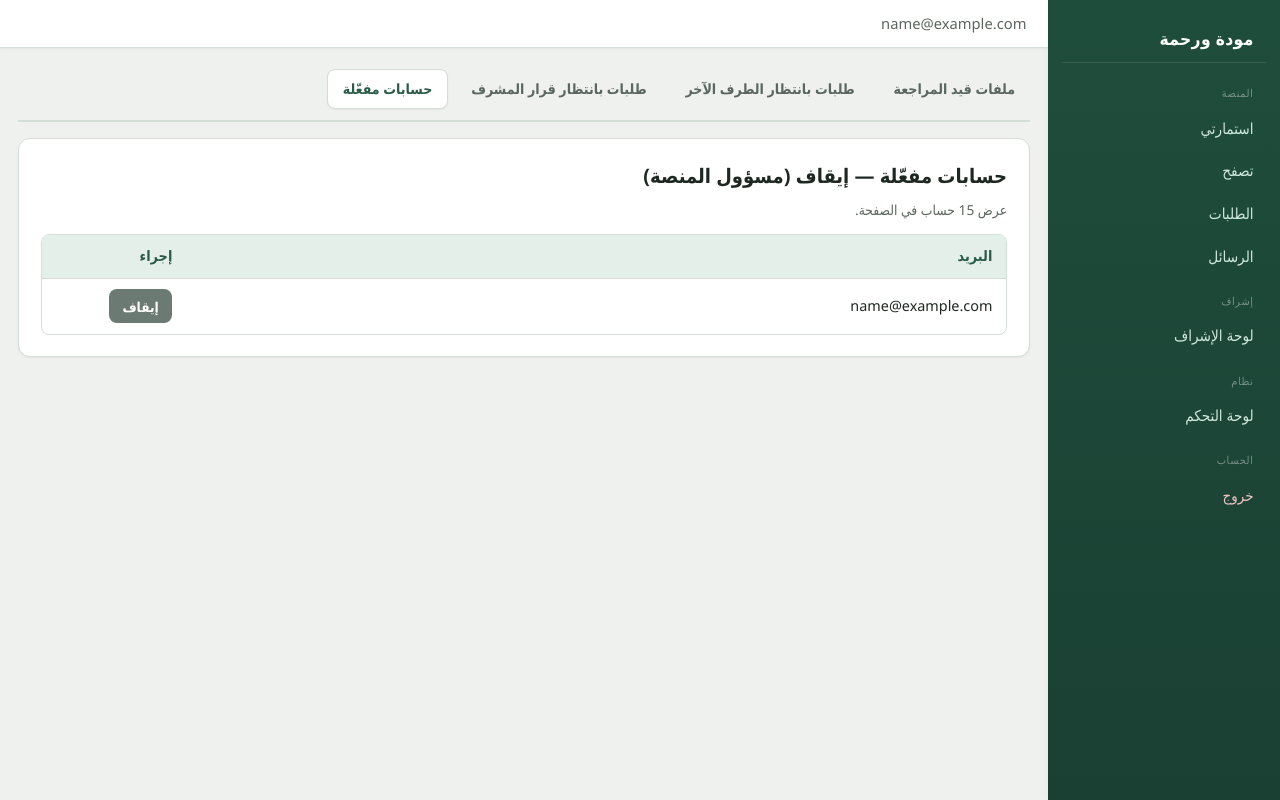
After one commit to mustafajuba98/Mawdah-W-Rahmah, a Django app: page /moderation/accounts/active/ in a window 1280 px wide. The commit adds this page. Run offline with Django 5.2, Linux system fonts and the light colour scheme; a user stored in the database is signed in; tables that the repository leaves empty hold one stand-in row (values such as "Sample post"); parts of the project's set-up code (start-up, migrations or seed data) failed here and were passed over.

Commit message:
Moderation: tabbed sections with pagination; show intros awaiting recipient; stricter intro resend rules
Made-with: Cursor

```diff
--- a/apps/moderation/urls.py
+++ b/apps/moderation/urls.py
@@ -4,6 +4,18 @@ from . import views
 
 urlpatterns = [
     path("", views.moderation_home, name="moderation_home"),
+    path("profiles/pending/", views.moderation_pending_profiles, name="moderation_pending_profiles"),
+    path(
+        "intros/waiting-recipient/",
+        views.moderation_intros_waiting_recipient,
+        name="moderation_intros_waiting_recipient",
+    ),
+    path(
+        "intros/waiting-decision/",
+        views.moderation_intros_waiting_decision,
+        name="moderation_intros_waiting_decision",
+    ),
+    path("accounts/active/", views.moderation_active_accounts, name="moderation_active_accounts"),
     path("profiles/<int:pk>/approve/", views.approve_profile, name="moderation_approve_profile"),
     path("profiles/<int:pk>/reject/", views.reject_profile, name="moderation_reject_profile"),
     path("users/<int:pk>/suspend/", views.suspend_user, name="moderation_suspend_user"),
--- a/apps/moderation/views.py
+++ b/apps/moderation/views.py
@@ -1,12 +1,14 @@
 from django.contrib import messages
 from django.contrib.auth.decorators import user_passes_test
+from django.core.paginator import EmptyPage, PageNotAnInteger, Paginator
 from django.shortcuts import get_object_or_404, redirect, render
-from django.utils import timezone
 
 from apps.accounts.models import User
 from apps.matching.models import IntroductionRequest
 from apps.matching.services import apply_moderator_decision
 from services.audit import log_action
+
+PER_PAGE = 15
 
 
 def _is_moderation_staff(u):
@@ -22,29 +24,83 @@ def _is_platform_admin(u):
     )
 
 
+def _paginate(request, queryset):
+    paginator = Paginator(queryset, PER_PAGE)
+    p = request.GET.get("page") or 1
+    try:
+        return paginator.page(p)
+    except PageNotAnInteger:
+        return paginator.page(1)
+    except EmptyPage:
+        return paginator.page(paginator.num_pages)
+
+
+def _moderation_ctx(request, tab: str):
+    return {
+        "moderation_tab": tab,
+        "show_accounts_tab": _is_platform_admin(request.user),
+    }
+
+
 @user_passes_test(_is_moderation_staff)
 def moderation_home(request):
-    pending_users = User.objects.filter(
-        profile_status=User.ProfileStatus.PENDING_REVIEW,
-    ).select_related("applicant_profile")
-    pending_intros = IntroductionRequest.objects.filter(
-        status=IntroductionRequest.Status.PENDING_MODERATOR,
-    ).select_related("requester", "recipient")
-    active_for_suspend = []
-    if _is_platform_admin(request.user):
-        active_for_suspend = User.objects.filter(
-            profile_status=User.ProfileStatus.ACTIVE,
-        ).order_by("email")[:100]
-    return render(
-        request,
-        "moderation/home.html",
-        {
-            "pending_users": pending_users,
-            "pending_intros": pending_intros,
-            "active_for_suspend": active_for_suspend,
-            "is_platform_admin": _is_platform_admin(request.user),
-        },
+    return redirect("moderation_pending_profiles")
+
+
+@user_passes_test(_is_moderation_staff)
+def moderation_pending_profiles(request):
+    qs = (
+        User.objects.filter(profile_status=User.ProfileStatus.PENDING_REVIEW)
+        .select_related("applicant_profile")
+        .order_by("-date_joined")
     )
+    ctx = _moderation_ctx(request, "profiles")
+    ctx["page_obj"] = _paginate(request, qs)
+    return render(request, "moderation/pending_profiles.html", ctx)
+
+
+@user_passes_test(_is_moderation_staff)
+def moderation_intros_waiting_recipient(request):
+    qs = (
+        IntroductionRequest.objects.filter(status=IntroductionRequest.Status.PENDING)
+        .select_related(
+            "requester",
+            "recipient",
+            "requester__applicant_profile",
+            "recipient__applicant_profile",
+        )
+        .order_by("-created_at")
+    )
+    ctx = _moderation_ctx(request, "intros_recipient")
+    ctx["page_obj"] = _paginate(request, qs)
+    return render(request, "moderation/intros_waiting_recipient.html", ctx)
+
+
+@user_passes_test(_is_moderation_staff)
+def moderation_intros_waiting_decision(request):
+    qs = (
+        IntroductionRequest.objects.filter(
+            status=IntroductionRequest.Status.PENDING_MODERATOR,
+        )
+        .select_related(
+            "requester",
+            "recipient",
+            "requester__applicant_profile",
+            "recipient__applicant_profile",
+        )
+        .order_by("-created_at")
+    )
+    ctx = _moderation_ctx(request, "intros_mod")
+    ctx["page_obj"] = _paginate(request, qs)
+    return render(request, "moderation/intros_waiting_decision.html", ctx)
+
+
+@user_passes_test(_is_platform_admin)
+def moderation_active_accounts(request):
+    qs = User.objects.filter(profile_status=User.ProfileStatus.ACTIVE).order_by("email")
+    ctx = _moderation_ctx(request, "accounts")
+    ctx["page_obj"] = _paginate(request, qs)
+    return render(request, "moderation/active_accounts.html", ctx)
 
 
 @user_passes_test(_is_moderation_staff)
@@ -56,7 +112,7 @@ def approve_profile(request, pk):
         u.save(update_fields=["profile_status", "is_active"])
         log_action(request.user, "profile_approved", target_user=u, metadata={})
         messages.success(request, "تم تفعيل الملف.")
-        return redirect("moderation_home")
+        return redirect("moderation_pending_profiles")
     return render(request, "moderation/confirm_profile.html", {"target_user": u, "action": "approve"})
 
 
@@ -69,7 +125,7 @@ def reject_profile(request, pk):
         u.save(update_fields=["profile_status", "is_active"])
         log_action(request.user, "profile_rejected", target_user=u, metadata={})
         messages.warning(request, "تم رفض الملف وإيقاف الدخول.")
-        return redirect("moderation_home")
+        return redirect("moderation_pending_profiles")
     return render(request, "moderation/confirm_profile.html", {"target_user": u, "action": "reject"})
 
 
@@ -78,14 +134,14 @@ def suspend_user(request, pk):
     u = get_object_or_404(User, pk=pk)
     if u.is_superuser:
         messages.error(request, "لا يمكن إيقاف مدير النظام.")
-        return redirect("moderation_home")
+        return redirect("moderation_active_accounts")
     if request.method == "POST":
         u.profile_status = User.ProfileStatus.SUSPENDED
         u.is_active = False
         u.save(update_fields=["profile_status", "is_active"])
         log_action(request.user, "user_suspended", target_user=u, metadata={})
         messages.warning(request, "تم إيقاف الحساب.")
-        return redirect("moderation_home")
+        return redirect("moderation_active_accounts")
     return render(request, "moderation/suspend.html", {"target_user": u})
 
 
@@ -94,11 +150,11 @@ def decide_intro(request, pk):
     intro = get_object_or_404(IntroductionRequest, pk=pk)
     if intro.status != IntroductionRequest.Status.PENDING_MODERATOR:
         messages.error(request, "الطلب ليس بانتظار المشرف.")
-        return redirect("moderation_home")
+        return redirect("moderation_intros_waiting_decision")
     if request.method == "POST":
         approve = request.POST.get("decision") == "approve"
         notes = request.POST.get("notes", "")[:4000]
         apply_moderator_decision(intro, request.user, approve, notes)
         messages.success(request, "تم تسجيل قرار المشرف.")
-        return redirect("moderation_home")
+        return redirect("moderation_intros_waiting_decision")
     return render(request, "moderation/decide_intro.html", {"intro": intro})
--- a/static/css/app.css
+++ b/static/css/app.css
@@ -302,6 +302,70 @@ ul.errorlist li { background: #ffebee; padding: 0.4rem 0.55rem; margin: 0.2rem 0
 .conv-row .chev { color: var(--text-muted); font-size: 1.2rem; }
 
 /* ——— إشراف ——— */
+main.page-main:has(.moderation-layout) {
+  max-width: 1120px;
+}
+.moderation-layout { width: 100%; }
+.mod-tabs {
+  display: flex;
+  flex-wrap: wrap;
+  gap: 0.35rem 0.5rem;
+  margin-bottom: 1rem;
+  padding-bottom: 0.65rem;
+  border-bottom: 2px solid var(--border);
+}
+.mod-tab {
+  display: inline-flex;
+  align-items: center;
+  padding: 0.5rem 0.9rem;
+  border-radius: var(--radius-sm);
+  font-size: 0.88rem;
+  font-weight: 600;
+  color: var(--text-muted);
+  text-decoration: none;
+  border: 1px solid transparent;
+  transition: background .15s, color .15s, border-color .15s;
+}
+.mod-tab:hover {
+  background: var(--primary-soft);
+  color: var(--primary);
+}
+.mod-tab.is-active {
+  background: var(--bg-elevated);
+  color: var(--primary);
+  border-color: var(--border);
+  box-shadow: var(--shadow-sm);
+}
+.mod-tab-panel h1 { font-size: 1.25rem; }
+.intro-msg-preview {
+  margin-top: 0.5rem;
+  padding: 0.65rem 0.85rem;
+  background: #f4f7f5;
+  border-radius: var(--radius-sm);
+  border: 1px solid var(--border);
+  font-size: 0.9rem;
+  line-height: 1.5;
+  white-space: pre-wrap;
+  word-break: break-word;
+}
+.mod-row-stack {
+  flex-direction: column;
+  align-items: stretch;
+}
+.mod-row-stack .actions {
+  margin-top: 0.65rem;
+  justify-content: flex-end;
+}
+.mod-subhint { font-size: 0.86rem; margin: -0.35rem 0 0.85rem; }
+.mod-empty { margin: 0; padding: 0.35rem 0; }
+.mod-pagination {
+  margin-top: 1rem;
+  display: flex;
+  align-items: center;
+  flex-wrap: wrap;
+  gap: 0.5rem 1rem;
+}
+
 .mod-section { margin-bottom: 1.5rem; }
 .mod-section h2 {
   font-size: 1.1rem;
--- /dev/null
+++ b/templates/moderation/_pagination.html
@@ -0,0 +1,11 @@
+{% if page_obj.paginator.num_pages > 1 %}
+<nav class="pagination-bar mod-pagination" aria-label="ترقيم الصفحات">
+  {% if page_obj.has_previous %}
+    <a href="?page={{ page_obj.previous_page_number }}">السابق</a>
+  {% endif %}
+  <span>صفحة {{ page_obj.number }} من {{ page_obj.paginator.num_pages }} ({{ page_obj.paginator.count }} عنصر)</span>
+  {% if page_obj.has_next %}
+    <a href="?page={{ page_obj.next_page_number }}">التالي</a>
+  {% endif %}
+</nav>
+{% endif %}
--- /dev/null
+++ b/templates/moderation/_tabs.html
@@ -0,0 +1,20 @@
+<nav class="mod-tabs" aria-label="أقسام الإشراف">
+  <a
+    href="{% url 'moderation_pending_profiles' %}"
+    class="mod-tab {% if moderation_tab == 'profiles' %}is-active{% endif %}"
+  >ملفات قيد المراجعة</a>
+  <a
+    href="{% url 'moderation_intros_waiting_recipient' %}"
+    class="mod-tab {% if moderation_tab == 'intros_recipient' %}is-active{% endif %}"
+  >طلبات بانتظار الطرف الآخر</a>
+  <a
+    href="{% url 'moderation_intros_waiting_decision' %}"
+    class="mod-tab {% if moderation_tab == 'intros_mod' %}is-active{% endif %}"
+  >طلبات بانتظار قرار المشرف</a>
+  {% if show_accounts_tab %}
+  <a
+    href="{% url 'moderation_active_accounts' %}"
+    class="mod-tab {% if moderation_tab == 'accounts' %}is-active{% endif %}"
+  >حسابات مفعّلة</a>
+  {% endif %}
+</nav>
--- /dev/null
+++ b/templates/moderation/active_accounts.html
@@ -0,0 +1,34 @@
+{% extends "base.html" %}
+{% block title %}حسابات مفعّلة — إشراف{% endblock %}
+{% block content %}
+<div class="moderation-layout">
+  {% include "moderation/_tabs.html" %}
+  <div class="card mod-tab-panel">
+    <h1 style="margin-top:0;">حسابات مفعّلة — إيقاف (مسؤول المنصة)</h1>
+    <p class="muted mod-subhint">عرض {{ page_obj.paginator.per_page }} حساب في الصفحة.</p>
+    {% if page_obj.paginator.count %}
+    <div class="table-wrap">
+      <table class="data-table">
+        <thead>
+          <tr>
+            <th>البريد</th>
+            <th style="width:9rem;">إجراء</th>
+          </tr>
+        </thead>
+        <tbody>
+          {% for u in page_obj %}
+          <tr>
+            <td>{{ u.email }}</td>
+            <td><a class="btn btn-sm btn-secondary" style="margin:0;" href="{% url 'moderation_suspend_user' u.pk %}">إيقاف</a></td>
+          </tr>
+          {% endfor %}
+        </tbody>
+      </table>
+    </div>
+    {% else %}
+    <p class="muted mod-empty">لا يوجد.</p>
+    {% endif %}
+    {% include "moderation/_pagination.html" %}
+  </div>
+</div>
+{% endblock %}
--- a/templates/moderation/confirm_profile.html
+++ b/templates/moderation/confirm_profile.html
@@ -4,6 +4,6 @@
   <h1>{% if action == "approve" %}تفعيل الملف{% else %}رفض الملف{% endif %}</h1>
   <p>{{ target_user.email }}</p>
   <form method="post">{% csrf_token %}<button type="submit" class="btn">تأكيد</button></form>
-  <a class="btn btn-secondary" href="{% url 'moderation_home' %}">رجوع</a>
+  <a class="btn btn-secondary" href="{% url 'moderation_pending_profiles' %}">رجوع</a>
 </div>
 {% endblock %}
--- a/templates/moderation/suspend.html
+++ b/templates/moderation/suspend.html
@@ -4,6 +4,6 @@
   <h1>إيقاف حساب</h1>
   <p>{{ target_user.email }}</p>
   <form method="post">{% csrf_token %}<button type="submit" class="btn btn-secondary">تأكيد الإيقاف</button></form>
-  <a class="btn btn-secondary" href="{% url 'moderation_home' %}">رجوع</a>
+  <a class="btn btn-secondary" href="{% url 'moderation_active_accounts' %}">رجوع</a>
 </div>
 {% endblock %}
```
Also changed, not shown: apps/matching/views.py (+33 -7 lines), templates/moderation/decide_intro.html (+7 -1 lines), templates/moderation/home.html (deleted, +0 -60 lines), templates/moderation/intros_waiting_decision.html (added, +28 -0 lines), templates/moderation/intros_waiting_recipient.html (added, +32 -0 lines), templates/moderation/pending_profiles.html (added, +26 -0 lines).
